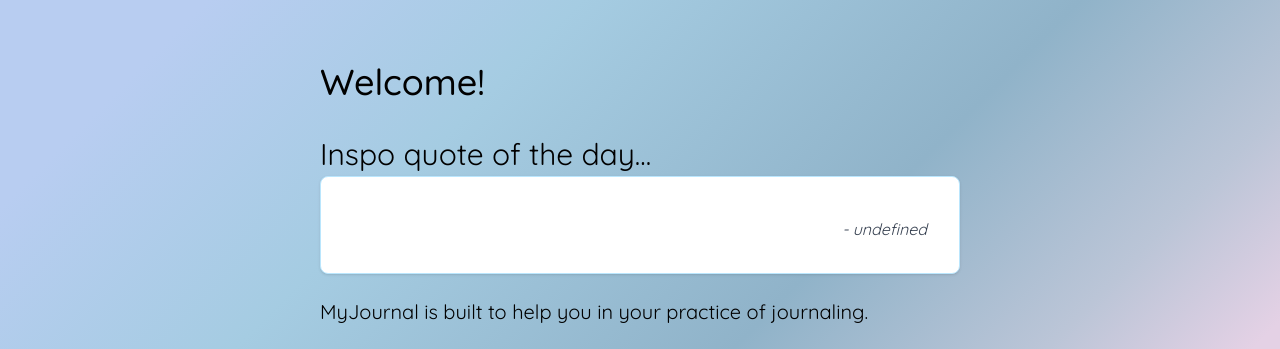
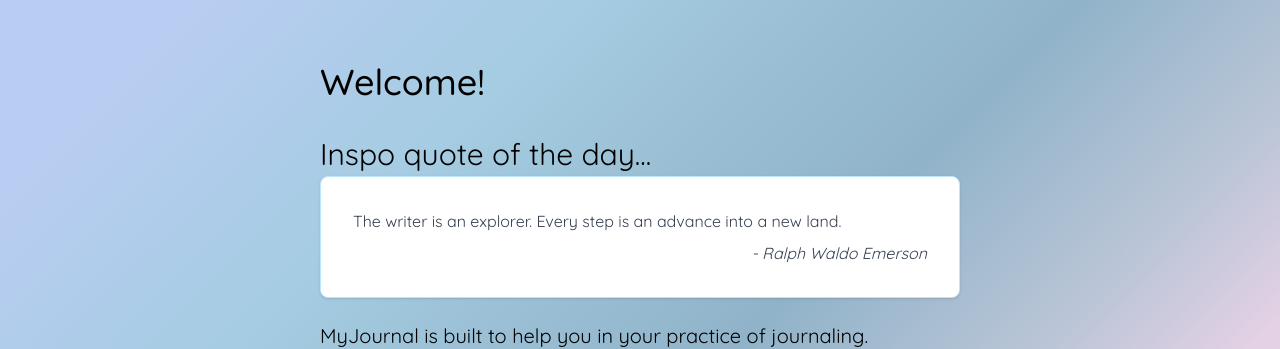
Before and after one commit to cassyvan/myjournal, a Next.js app: page /hello in a window 1280 px wide. Shown: the top 349 px of the page. Built offline with nearby package versions, Linux system fonts and the light colour scheme; no server answers.

Commit message:
some refactoring

```diff
--- a/components/layout/quoteCard.tsx
+++ /dev/null
@@ -1,22 +0,0 @@
-import { Quote } from "@/utils/quotetype";
-
-interface props {
-  title?: string;
-  quote?: Quote;
-}
-
-const QuoteCard = ({ title, quote }: props) => {
-  return (
-    <div className="pt-4">
-      <h3 className="text-left pb-2">{title}</h3>
-      <div className="block p-6 bg-white border border-sky-200 rounded-lg shadow w-full">
-        <div className="font-normal text-gray-700 w-full h-full p-2">
-          <p>{quote?.quote}</p>
-          <p className="text-right italic pt-2">{` - ${quote?.author}`}</p>
-        </div>
-      </div>
-    </div>
-  );
-};
-
-export default QuoteCard;
--- a/pages/guides/index.tsx
+++ b/pages/guides/index.tsx
@@ -1,5 +1,5 @@
 const GuidePage = () => {
-  return <H3>Under construction. Check back later...</H3>>;
+  return <h3>Under construction. Check back later...</h3>;
 };
 
 export default GuidePage;
--- a/pages/hello.tsx
+++ b/pages/hello.tsx
@@ -1,32 +1,25 @@
-import QuoteCard from "@/components/layout/quoteCard";
 import Card from "@/components/layout/card";
-import { Quote } from "@/utils/quotetype";
-import axios from "axios";
-import { useEffect, useState } from "react";
 import { journalPrompts } from "@/utils/prompts";
+import { quoteOfTheDay } from "@/utils/quote-of-the-day";
 
 const Dashboard = () => {
-  const [quote, setQuote] = useState<Quote>();
-
-  useEffect(() => {
-    async function fetchQuote() {
-      try {
-        const response = await axios.get("/api/quote");
-        setQuote(response.data);
-      } catch (error) {
-        console.error("Error fetching quote: ", error);
-      }
-    }
-    fetchQuote();
-  }, []);
-
   const prompts = journalPrompts;
+  const currDay = new Date().getDay();
+  const quote = quoteOfTheDay[currDay];
 
   return (
     <div className="w-140 flex flex-col gap-y-6 pb-20">
       <h2 className="text-left">Welcome!</h2>
       <div>
-        <QuoteCard title="Inspo quote of the day..." quote={quote} />
+        <div className="pt-4">
+          <h3 className="text-left pb-2">{"Inspo quote of the day..."}</h3>
+          <div className="block p-6 bg-white border border-sky-200 rounded-lg shadow w-full">
+            <div className="font-normal text-gray-700 w-full h-full p-2">
+              <p>{quote.quote}</p>
+              <p className="text-right italic pt-2">{` - ${quote.author}`}</p>
+            </div>
+          </div>
+        </div>
       </div>
       <div>
         <p className="text-xl">
--- a/pages/journal/index.tsx
+++ b/pages/journal/index.tsx
@@ -1,15 +1,12 @@
 import JournalCard from "@/components/layout/journalCard";
 import { Entry } from "@/utils/entrytype";
-import { useEffect } from "react";
+import { useEffect, useState } from "react";
 import axios from "axios";
 import { useAuthContext } from "@/context/AuthContext";
 import { useEntriesContext } from "@/context/entriesContext";
 
-interface Entries {
-  entriesData: Entry[];
-}
-
 const JournalHomePage = () => {
+  const [loading, setLoading] = useState(true);
   const { entriesData, updateEntriesData } = useEntriesContext();
   const { user } = useAuthContext();
   const userId = user?.uid;
@@ -19,8 +16,9 @@ const JournalHomePage = () => {
       try {
         const response = await axios.get(`/api/journal?userId=${userId}`);
         updateEntriesData(response.data);
+        setLoading(false);
       } catch (error) {
-        console.error("Error fetching quote: ", error);
+        console.error("Error fetching entries: ", error);
       }
     }
     fetchEntries();
@@ -55,7 +53,9 @@ const JournalHomePage = () => {
     <div className="flex flex-col items-center">
       <h2>Journal</h2>
       <div className="w-138 min-w-full mt-2">
-        {groupedEntries.length !== 0 ? (
+        {loading ? (
+          <p>Loading...</p>
+        ) : groupedEntries.length !== 0 ? (
           groupedEntries.map(([yearMonth, entries]) => (
             <div key={yearMonth}>
               <h3 className="text-left py-5">{yearMonth}</h3>
--- /dev/null
+++ b/utils/quote-of-the-day.tsx
@@ -0,0 +1,41 @@
+export const quoteOfTheDay = [
+  {
+    author: "William Wordsworth",
+    quote: "Fill your paper with the breathings of your heart.",
+    key: 0,
+  },
+  {
+    author: "Gustav Flaubert",
+    quote: "The art of writing is the art of discovering what you believe.",
+    key: 1,
+  },
+  {
+    author: "George Bernard Shaw",
+    quote:
+      "Imagination is the beginning of creation. You imagine what you desire, you will what you imagine and at last you create what you will.",
+    key: 2,
+  },
+  {
+    author: "Robert Greene",
+    quote: "Creativity is a combination of discipline and childlike spirit.",
+    key: 3,
+  },
+  {
+    author: "Edgar Allan Poe",
+    quote:
+      "They who dream by day are cognizant of many things which escape those who dream by night.",
+    key: 4,
+  },
+  {
+    author: "Paulo Coelho",
+    quote:
+      "It’s the possibility of having a dream come true that makes life interesting.",
+    key: 5,
+  },
+  {
+    author: "Ralph Waldo Emerson",
+    quote:
+      "The writer is an explorer. Every step is an advance into a new land.",
+    key: 6,
+  },
+];
--- a/utils/quotetype.tsx
+++ /dev/null
@@ -1,4 +0,0 @@
-export interface Quote {
-  quote: string;
-  author: string;
-}
```
